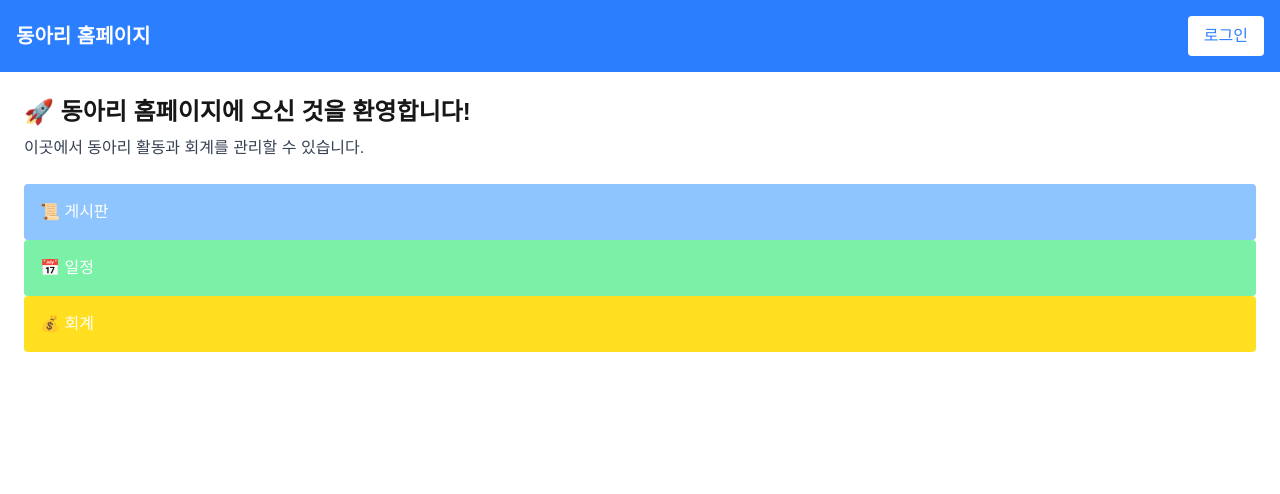
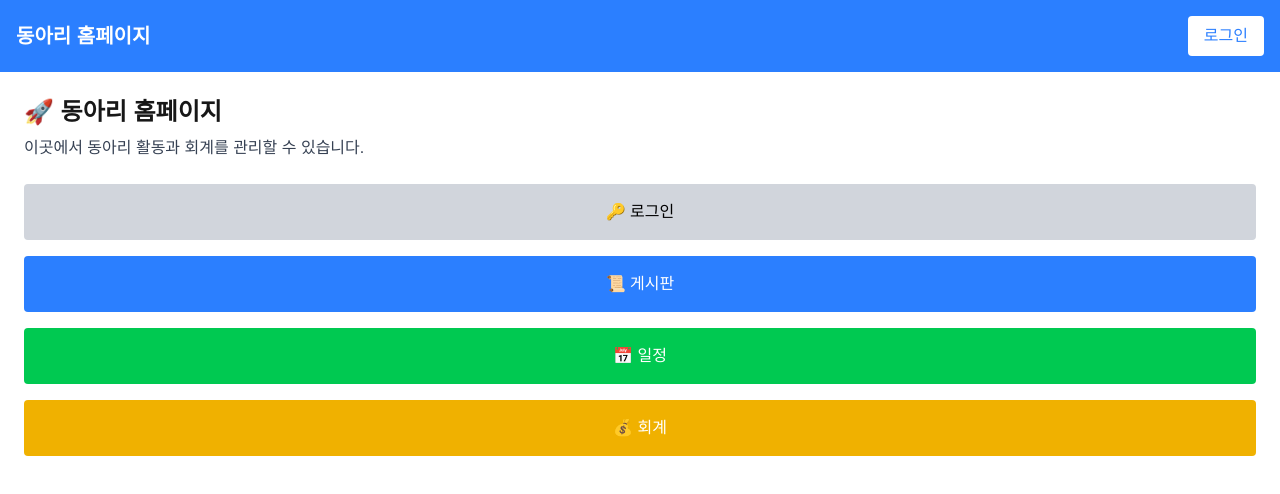
Before and after one commit to younggyu7/club-homepage, a Next.js app: page / in a window 1280 px wide. Shown: the top 494 px of the page. Built offline with nearby package versions, Linux system fonts and the light colour scheme; no server answers.

Commit message:
Fix :index.js to link

```diff
--- a/pages/index.js
+++ b/pages/index.js
@@ -1,24 +1,41 @@
+import { useRouter } from "next/router";
 import Navbar from "../components/Navbar";
-import Link from "next/link";
 
 export default function Home() {
+  const router = useRouter();
+
   return (
     <div>
       <Navbar />
       <div className="p-6">
-        <h2 className="text-2xl font-bold">🚀 동아리 홈페이지에 오신 것을 환영합니다!</h2>
+        <h2 className="text-2xl font-bold">🚀 동아리 홈페이지</h2>
         <p className="mt-2 text-gray-700">이곳에서 동아리 활동과 회계를 관리할 수 있습니다.</p>
 
         <div className="mt-6 space-y-4">
-          <Link href="/board">
-            <div className="p-4 bg-blue-300 text-white rounded cursor-pointer">📜 게시판</div>
-          </Link>
-          <Link href="/schedule">
-            <div className="p-4 bg-green-300 text-white rounded cursor-pointer">📅 일정</div>
-          </Link>
-          <Link href="/account">
-            <div className="p-4 bg-yellow-300 text-white rounded cursor-pointer">💰 회계</div>
-          </Link>
+          <button
+            onClick={() => router.push("/login")}
+            className="p-4 bg-gray-300 text-black rounded w-full"
+          >
+            🔑 로그인
+          </button>
+          <button
+            onClick={() => router.push("/board")}
+            className="p-4 bg-blue-500 text-white rounded w-full"
+          >
+            📜 게시판
+          </button>
+          <button
+            onClick={() => router.push("/schedule")}
+            className="p-4 bg-green-500 text-white rounded w-full"
+          >
+            📅 일정
+          </button>
+          <button
+            onClick={() => router.push("/account")}
+            className="p-4 bg-yellow-500 text-white rounded w-full"
+          >
+            💰 회계
+          </button>
         </div>
       </div>
     </div>
```
